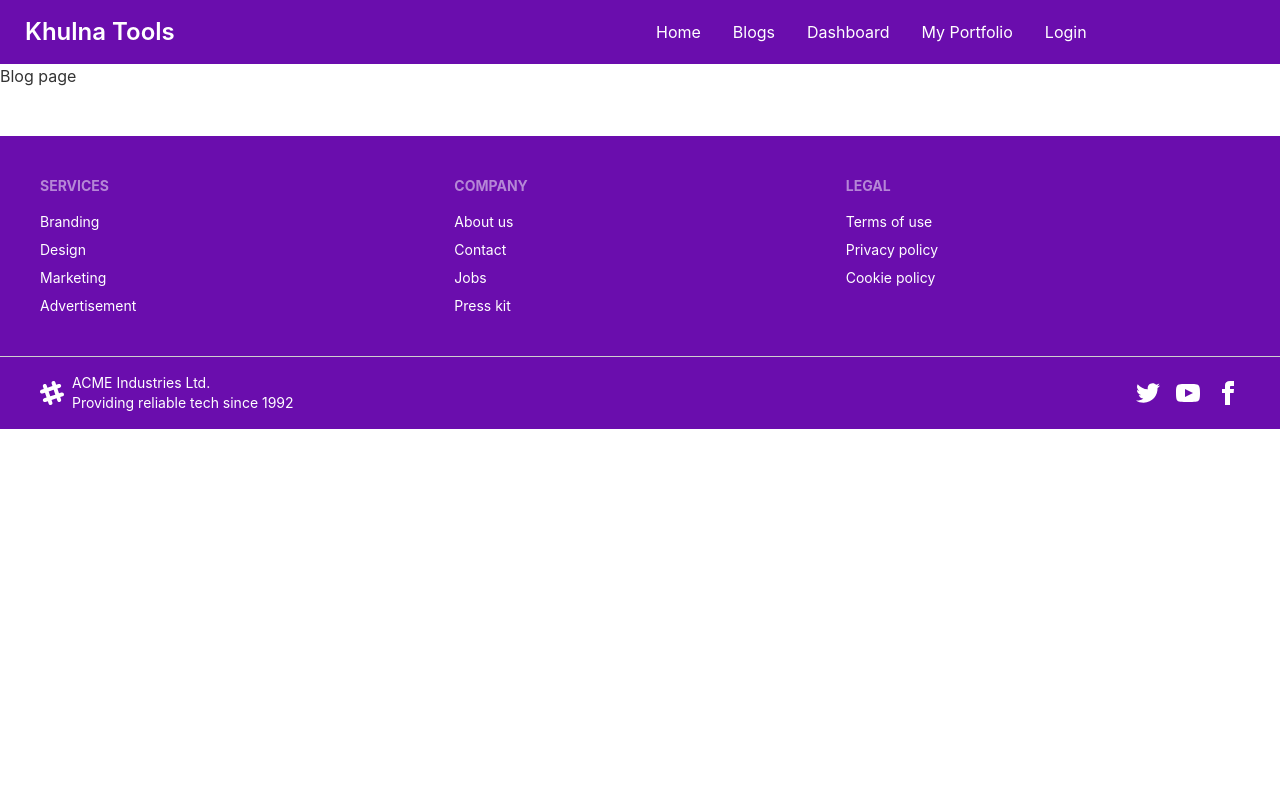
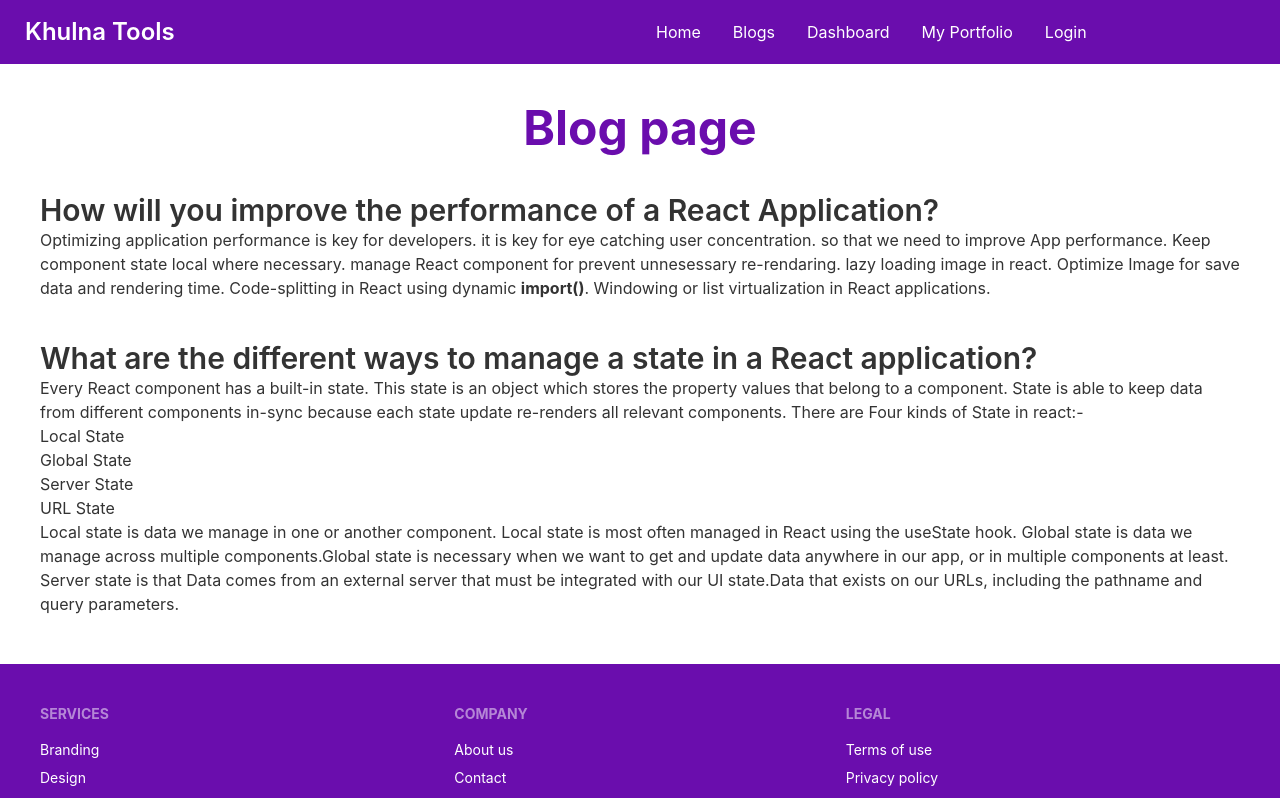
Before and after one commit to Abhamid3311/tools-manufacturer-client, a React (Create React App) app: page /blogs in a window 1280 px wide. Shown: the top 798 px of the page. Built offline with nearby package versions, Linux system fonts and the light colour scheme; no server answers.

Commit message:
added 2qus answer at blogs

```diff
--- a/src/Pages/Home/Tools/Tool.js
+++ b/src/Pages/Home/Tools/Tool.js
@@ -10,9 +10,9 @@ const Tool = ({ tool, handleBuyNow }) => {
                     <h2 className="card-title">{name}</h2>
                     <h3 className="card-title">Made By : {made}</h3>
                     <h5 className="card-title">Model No. : {model}</h5>
-                    <p> <strong>Min-Order Quantity : {mOrder}</strong> </p>
-                    <p>Available Quantity : {quantity}</p>
-                    <h4 className='text-red-600'>Price: {price} BDT</h4>
+                    <p> <strong>Minimum Order : {mOrder}</strong> </p>
+                    <p>Available : {quantity}</p>
+                    <h4 className='text-red-600'>Price: {price} per/pec</h4>
                     <div className="card-actions justify-end">
                         <button onClick={() => handleBuyNow(id)} className="btn btn-accent text-white w-full">Buy Now</button>
                     </div>
--- a/src/Pages/Page/Blogs/Blogs.js
+++ b/src/Pages/Page/Blogs/Blogs.js
@@ -2,8 +2,34 @@ import React from 'react';
 
 const Blogs = () => {
     return (
-        <div>
-            <h2>Blog page</h2>
+        <div className='m-10'>
+            <h1 className='text-5xl text-center text-accent font-bold my-10'>Blog page</h1>
+
+            <div className='mb-10'>
+                <h2 className='text-3xl font-semibold'>How will you improve the performance of a React Application?</h2>
+
+                <p>Optimizing application performance is key for developers. it is key for eye catching user concentration. so that we need to improve App performance. Keep component state local where necessary. manage React component for prevent unnesessary re-rendaring. lazy loading image in react. Optimize Image for save data and rendering time. Code-splitting in React using dynamic <strong>import()</strong>. Windowing or list virtualization in React applications. </p>
+            </div>
+
+            <div className='mb-10'>
+                <h2 className='text-3xl font-semibold'> What are the different ways to manage a state in a React application?</h2>
+
+                <p>Every React component has a built-in state. This state is an object which stores the property values that belong to a component. State is able to keep data from different components in-sync because each state update re-renders all relevant components. There are Four kinds of State in react:-
+                </p>
+                <ul>
+                    <li>Local State</li>
+                    <li>Global State</li>
+                    <li>Server State</li>
+                    <li>URL State</li>
+                </ul>
+                <p>Local state is data we manage in one or another component. Local state is most often managed in React using the useState hook.  Global state is data we manage across multiple components.Global state is necessary when we want to get and update data anywhere in our app, or in multiple components at least.</p>
+                <p> Server state is that Data  comes from an external server that must be integrated with our UI state.Data that exists on our URLs, including the pathname and query parameters.</p>
+            </div>
+
+            <div className='mb-10'>
+            <h2 className='text-3xl font-semibold'> </h2>
+            </div>
+
         </div>
     );
 };
```
